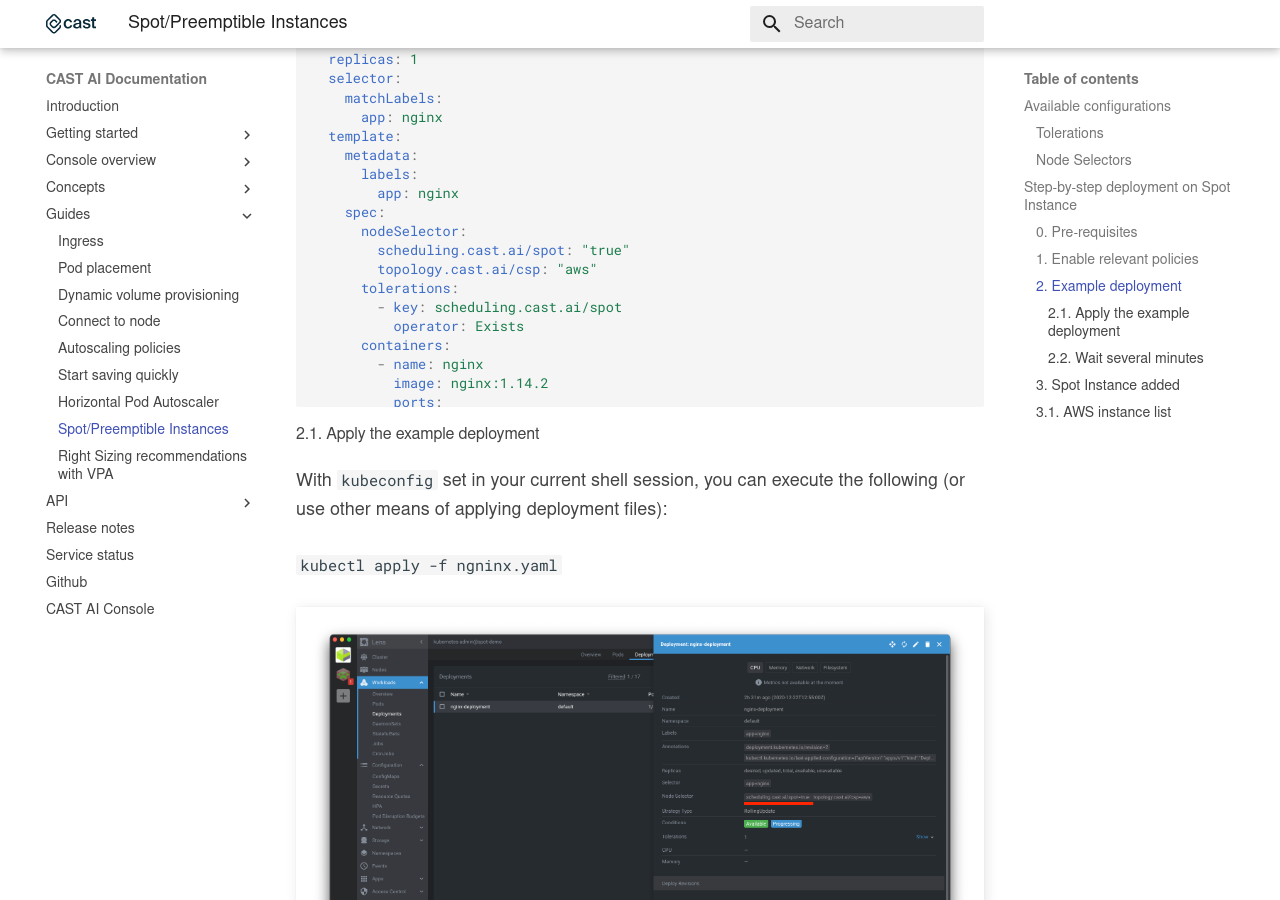
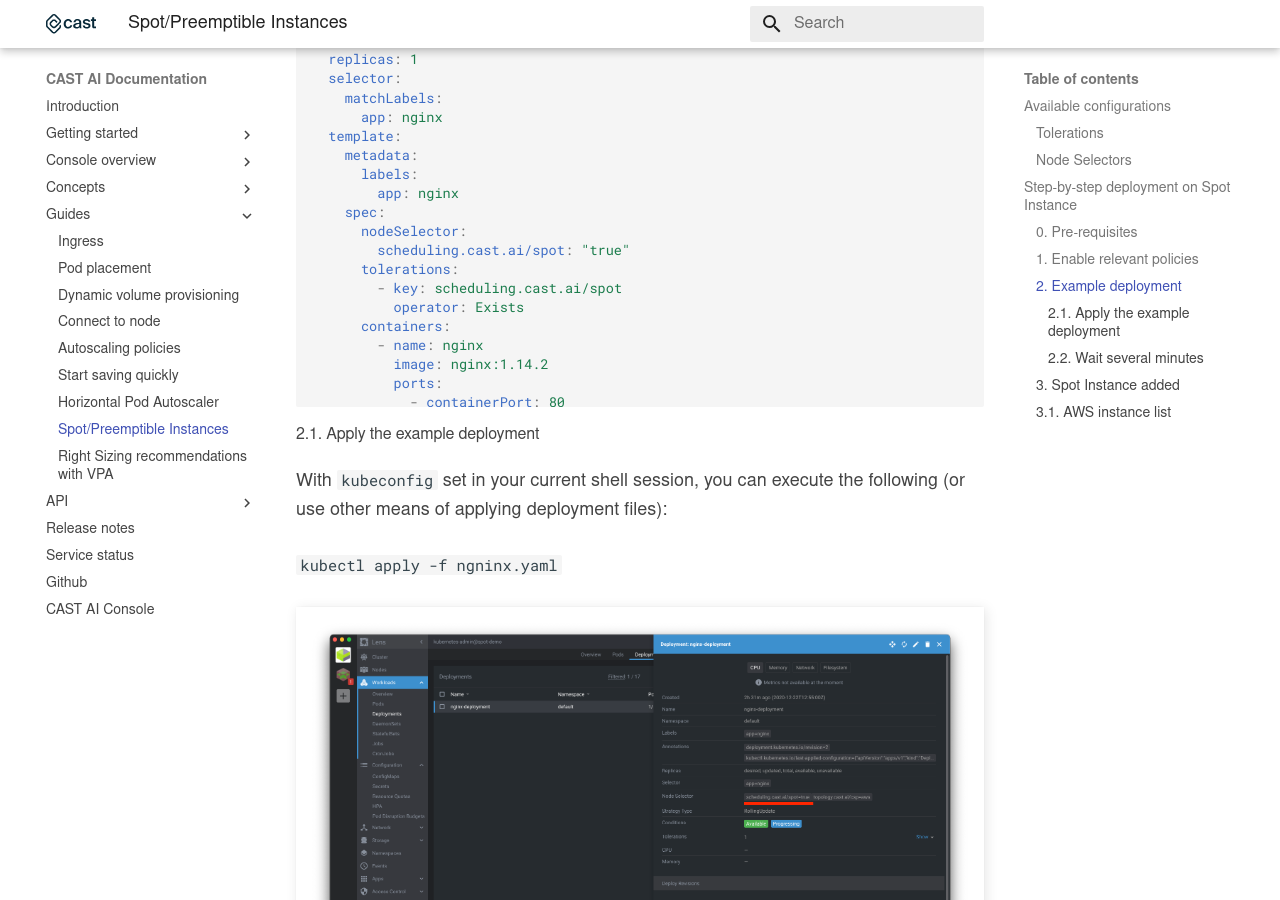
Before and after one commit to castai/docs, an MkDocs documentation site: the page built from docs/guides/spot.md, in a window 1280 px wide and 900 px high, scrolled down 2528 px. Built offline with MkDocs 1.6.1 and Material for MkDocs 9.7.7, drawn with Linux system fonts in a browser that asks for light colours; some web fonts are replaced.

Commit message:
guides(spot): update examples

```diff
--- a/docs/guides/spot.md
+++ b/docs/guides/spot.md
@@ -82,7 +82,6 @@
     spec:
       nodeSelector:
         scheduling.cast.ai/spot: "true"
-        topology.cast.ai/csp: "aws"
       tolerations:
         - key: scheduling.cast.ai/spot
           operator: Exists
```
